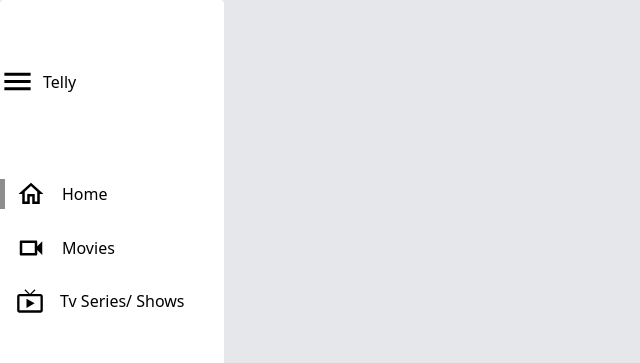
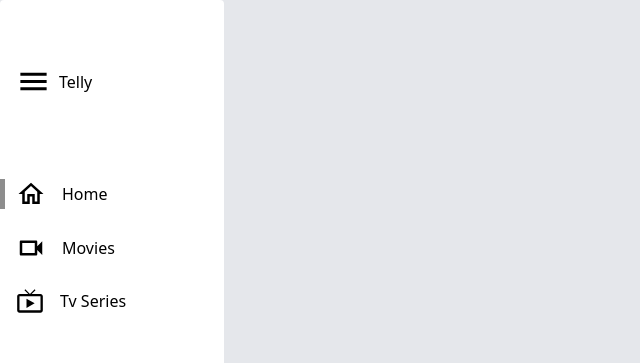
Before and after one commit to alli-Codes/telly, a React (Vite) app: page / in a window 1280 px wide. Shown: the top 363 px of the page, without its empty margins (0-640 px from the left). Built offline with nearby package versions, Linux system fonts and the light colour scheme.

Commit message:
Working on the Sidebar

```diff
--- a/src/App.css
+++ b/src/App.css
@@ -6,3 +6,40 @@
   position: absolute;
   left: 0;
 }
+
+.menu__minimized{
+  animation-name: sidebar__minimize;
+  animation-duration: .3s;
+  animation-direction: normal;
+  animation-fill-mode: forwards;
+  animation-timing-function: ease-out;
+}
+
+@keyframes sidebar__minimize {
+  from{
+    width: 25rem;
+
+  }
+  to{
+    width: 5rem;
+  }
+}
+
+.menu__maximized {
+  animation-name: sidebar__maximize;
+  animation-duration: .3s;
+  animation-direction: normal;
+  animation-fill-mode: forwards;
+  animation-timing-function: ease-out;
+}
+
+@keyframes sidebar__maximize {
+  from {
+    width: 5rem;
+
+  }
+
+  to {
+    width: 25rem;
+  }
+}
--- a/src/components/SideBar.tsx
+++ b/src/components/SideBar.tsx
@@ -1,25 +1,30 @@
+import { useState } from 'react';
 import MenuIcon from '@mui/icons-material/Menu';
 import HomeOutlinedIcon from '@mui/icons-material/HomeOutlined';
 import VideocamOutlinedIcon from '@mui/icons-material/VideocamOutlined';
 import LiveTvOutlinedIcon from '@mui/icons-material/LiveTvOutlined';
 
 const SideBar = function () {
+    const [isMaximized, changeMenuSize] = useState(true)
+    function handleMenuSize() {
+        changeMenuSize(!isMaximized)
+    }
     return (
-        <div className="h-[100vh] max-w-56 py-16 flex flex-col gap-20 bg-white  rounded">
-            <div className='flex items-center gap-2'>
-                <MenuIcon fontSize="large" />
-                <p>Telly</p>
+        <div className={`h-[100vh] max-w-56 py-16 flex flex-col gap-20 bg-white rounded transition-all duration-500 ease-in	 ${isMaximized ? 'menu__maximized' : 'menu__minimized'}`}>
+            <div className='flex items-center px-4 gap-2'>
+                <MenuIcon fontSize="large" onClick={handleMenuSize} />
+                <p className={isMaximized ? '' : 'hidden'}>Telly</p>
             </div>
 
             <nav className='flex flex-col gap-6'>
                 <a href="#" className='px-4 flex items-center gap-4 active__nav-link relative'>
-                    <HomeOutlinedIcon sx={{ fontSize:30 }} /> <p>Home</p>
+                    <HomeOutlinedIcon sx={{ fontSize:30 }} /> <p className={isMaximized ? '' : 'hidden'}>Home</p>
                 </a>
                 <a href="#" className='px-4 flex items-center gap-4 relative'>
-                    <VideocamOutlinedIcon sx={{ fontSize:30 }} /> <p>Movies</p>
+                    <VideocamOutlinedIcon sx={{ fontSize:30 }} /> <p className={isMaximized ? '' : 'hidden'}>Movies</p>
                 </a>
                 <a href="#" className='px-4 flex items-center gap-4 relative'>
-                    <LiveTvOutlinedIcon sx={{ fontSize:28 }} /> <p>Tv Series/ Shows</p>
+                    <LiveTvOutlinedIcon sx={{ fontSize:28 }} /> <p className={` text-nowrap ${isMaximized ? '' : 'hidden'}`}>Tv Series</p>
                 </a>
             </nav>
         </div>
```
